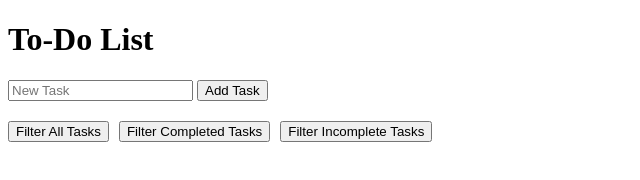
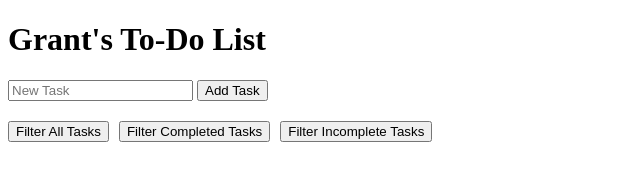
Before and after one commit to 7empestx/HTMX-golang-todo-list, a plain HTML site: page GoApp/static/index.html in a window 1280 px wide. Shown: the whole page, without its empty margins (0-640 px from the left). Drawn offline with Linux system fonts and the light colour scheme.

Commit message:
build adjustments for templ

```diff
--- a/GoApp/static/index.html
+++ b/GoApp/static/index.html
@@ -8,7 +8,7 @@
   <script src="https://unpkg.com/htmx.org@1.8.5"></script>
 </head>
 <body>
-  <h1>To-Do List</h1>
+  <h1>Grant's To-Do List</h1>
   <form hx-post="/tasks" hx-trigger="submit" hx-target="#task-list" hx-swap="innerHTML">
     <input type="text" name="description" placeholder="New Task" required>
     <button type="submit">Add Task</button>
```
Also changed, not shown: 1 other file.
